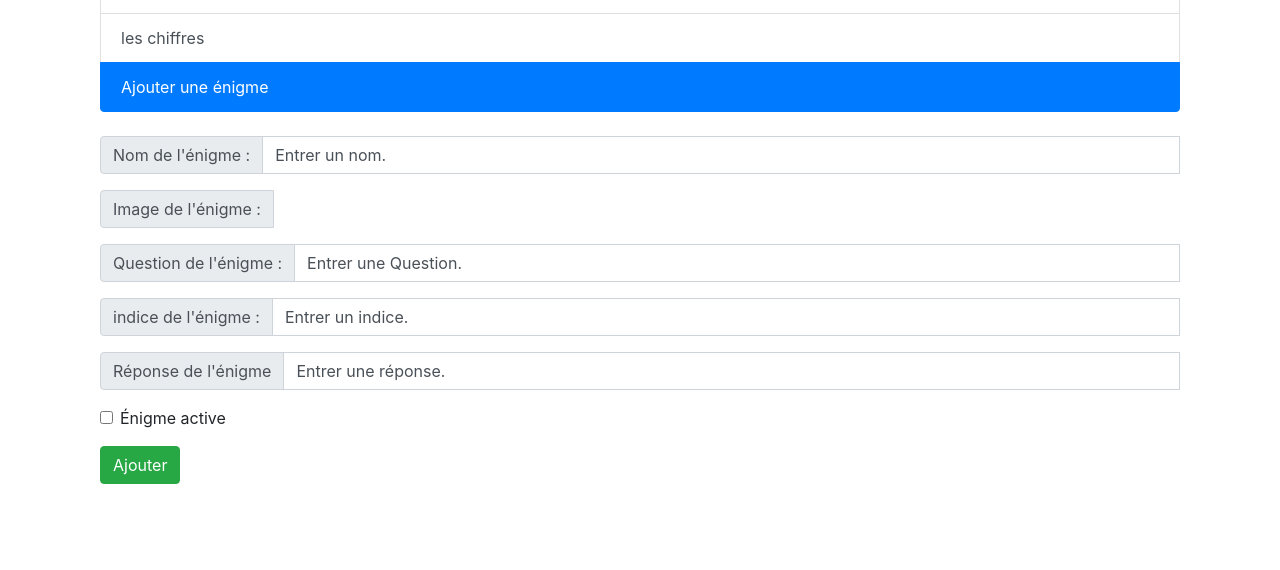
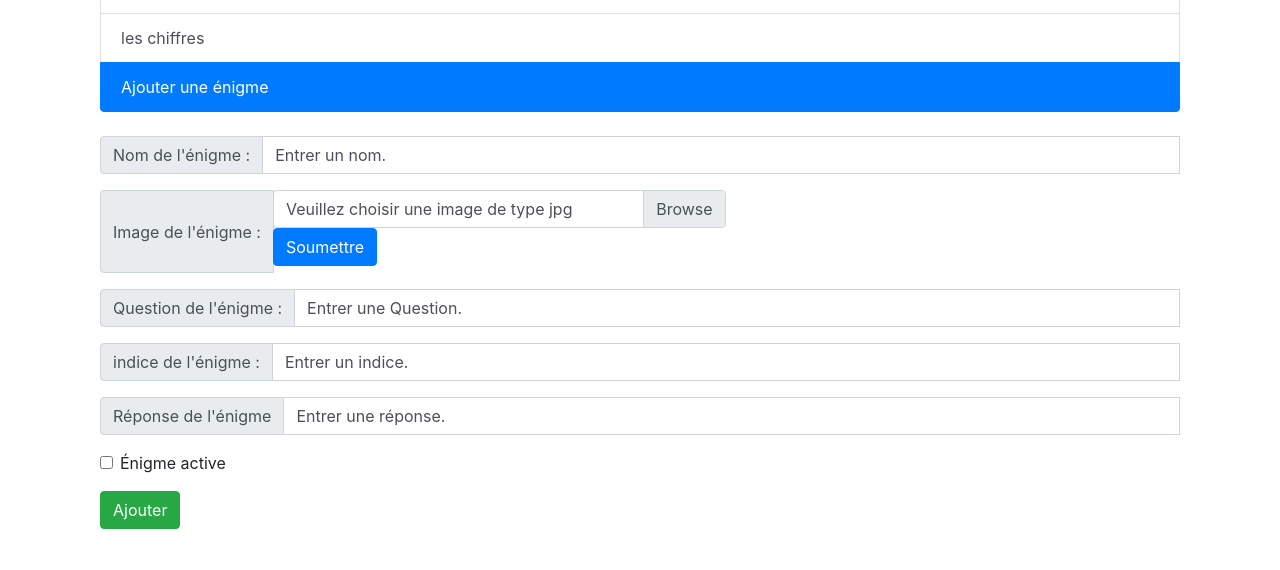
Before and after one commit to Tibure/Travail2Web3Morgan, a PHP site: template application/Views/manageGameView.php in a window 1280 px wide. Shown: the part 230-800 px from the top of the page. Run offline with PHP 8.4, Linux system fonts and the light colour scheme; the template is opened without the code that fills it, so the values that code supplies are empty; some libraries are stand-ins or nearby versions.

Commit message:
Commit js et fichier

```diff
--- a/application/Views/js.php
+++ b/application/Views/js.php
@@ -24,3 +24,7 @@
         }, false);
     })();
 </script>
+
+
+
+<script type="text/javascript" src="/Public\js\addFile.js"></script>
--- a/application/Views/manageGameView.php
+++ b/application/Views/manageGameView.php
@@ -1,3 +1,6 @@
+
+
+
 <div class="container">
     <label for="puzzleSelect">Choisissez l'énigme à modifier</label>
     <div class="list-group">
@@ -27,11 +30,18 @@
             <div class="input-group-prepend">
                 <span class="input-group-text" id="image">Image de l'énigme : </span>
             </div>
+           <form action="/file/addFile" id="add_file" method="post" novalidate class="needs-validation"
+                enctype="multipart/form-data">
+                <div class="form-group align-middle ">
+                    <div class="custom-file">
+                        <input type="file" class="custom-file-input" id="file" name="file">
+                        <label class="custom-file-label" for="file">Veuillez choisir une image de type jpg</label>
+                        <button type="button" class="btn btn-primary">Soumettre</button>
+                    </div>
+                </div>
+            </form>
 
 
-            <?php
-            echo ('<script type="text/javascript" src="/'.PATH_PUBLIC.'\js\addFile.js"></script>');
-            ?>
 
         </div>
         <div class="input-group mb-3">
```
